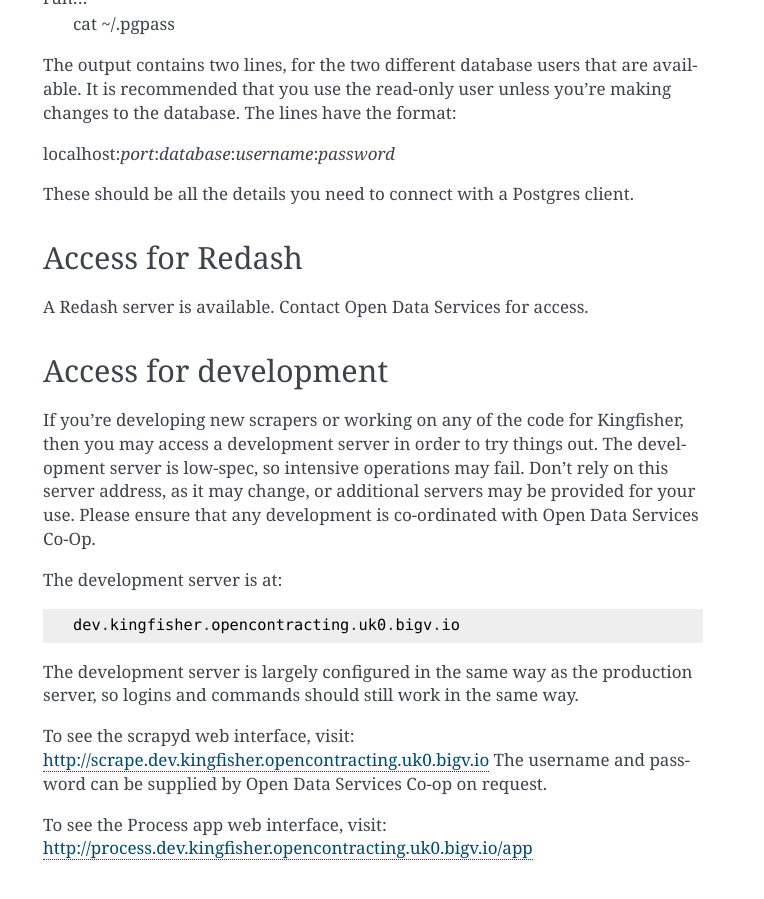
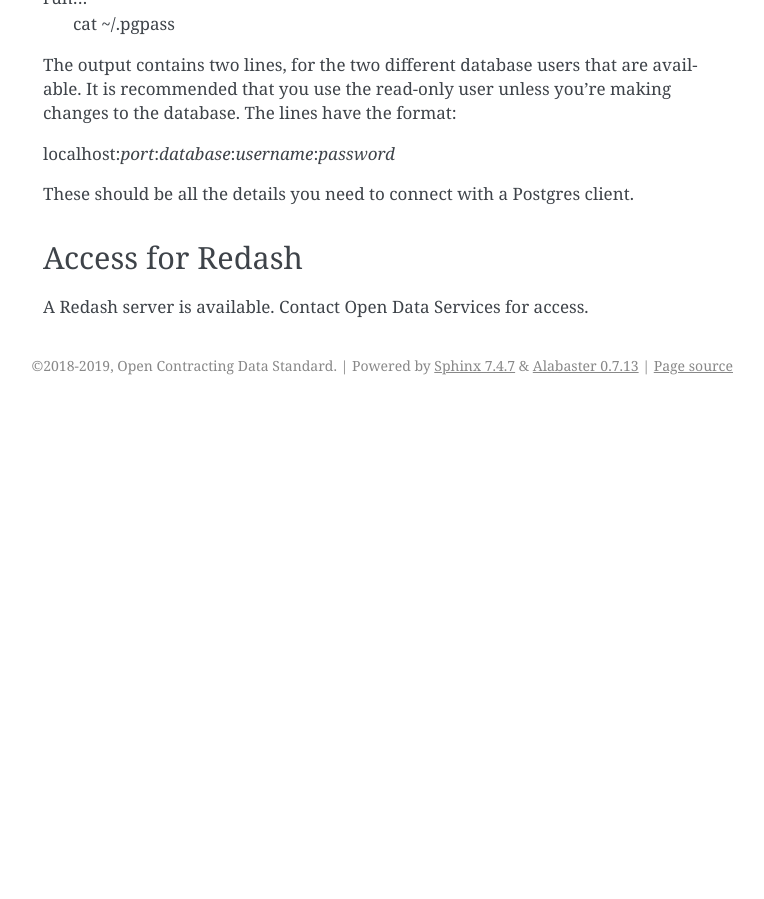
Before and after one commit to open-contracting-archive/kingfisher-vagrant, a Sphinx documentation site: the page built from docs/hosted.rst, in a window 1280 px wide and 900 px high, scrolled down 1710 px. Shown: the whole window, without its empty margins (377-1141 px from the left). Built offline with Sphinx 7.4.7, drawn with Linux system fonts in a browser that asks for light colours; after the commit the page ends 2115 px from its top, so only the background shows below that; some of the changed text lies outside the part shown.

Commit message:
Docs - Removing Dev Server

```diff
--- a/docs/hosted.rst
+++ b/docs/hosted.rst
@@ -70,19 +70,3 @@
 -----------------
 
 A Redash server is available. Contact Open Data Services for access.
-
-Access for development
-----------------------
-
-If you're developing new scrapers or working on any of the code for Kingfisher, then you may access a development server in order to try things out. The development server is low-spec, so intensive operations may fail. Don't rely on this server address, as it may change, or additional servers may be provided for your use. Please ensure that any development is co-ordinated with Open Data Services Co-Op.
-
-The development server is at::
-
-
-    dev.kingfisher.opencontracting.uk0.bigv.io
-
-The development server is largely configured in the same way as the production server, so logins and commands should still work in the same way.
-
-To see the scrapyd web interface, visit: http://scrape.dev.kingfisher.opencontracting.uk0.bigv.io The username and password can be supplied by Open Data Services Co-op on request.
-
-To see the Process app web interface, visit: http://process.dev.kingfisher.opencontracting.uk0.bigv.io/app
```
